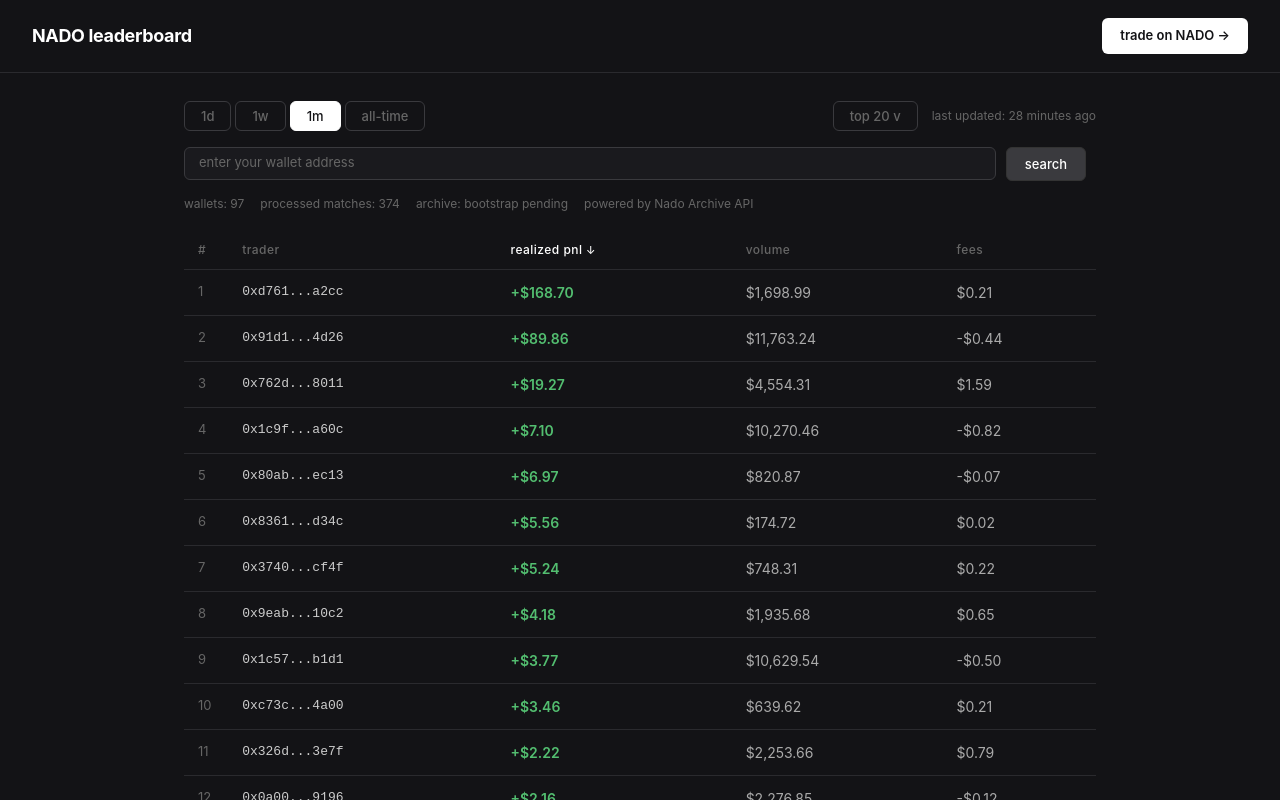
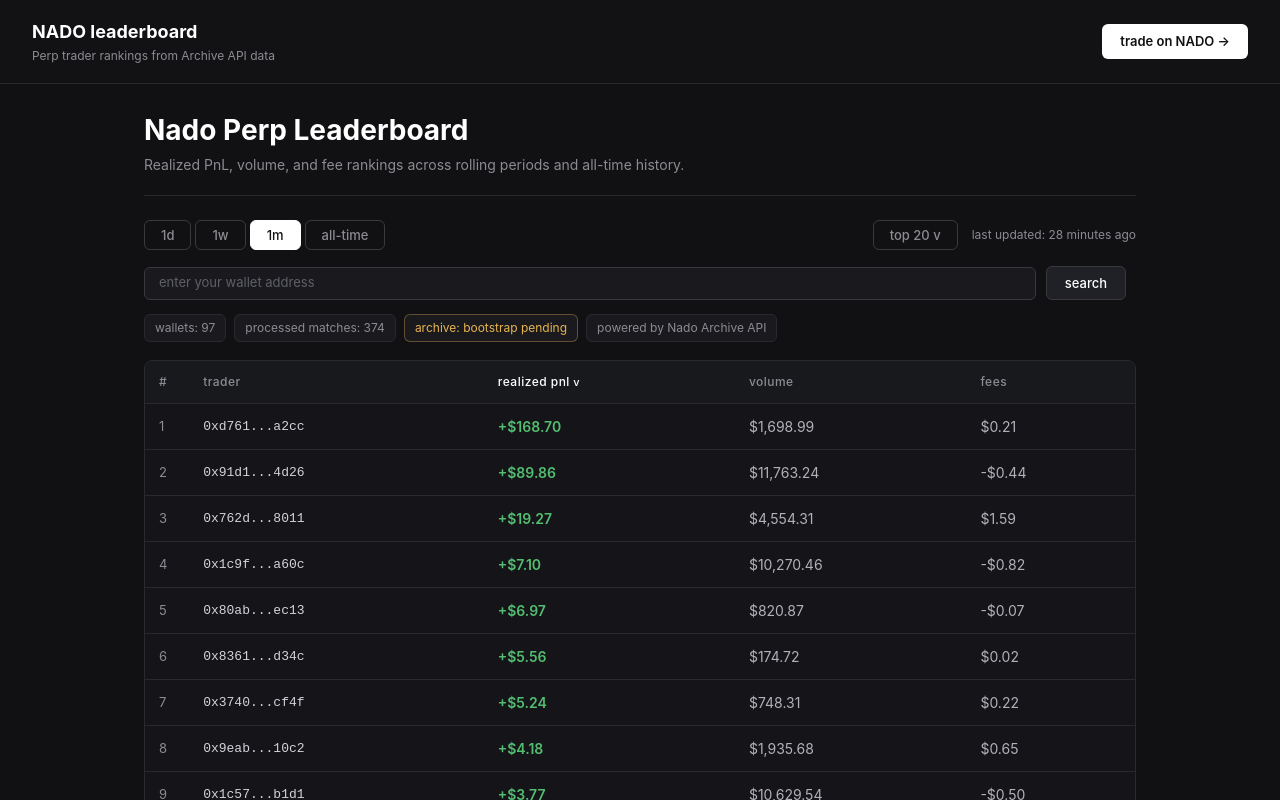
Before and after one commit to omtesNAME/nado_leaderboard, a plain HTML site: page index.html in a window 1280 px wide. Shown: the top 800 px of the page. Drawn offline with Linux system fonts and the light colour scheme.

Commit message:
Polish leaderboard demo UI

```diff
--- a/app.js
+++ b/app.js
@@ -12,7 +12,6 @@ let state = {
   walletAddress: "",
 };
 
-// ── DOM refs ──
 const tabs = document.querySelectorAll(".tab:not(.top-btn)");
 const topBtn = document.getElementById("top-btn");
 const topMenu = document.getElementById("top-menu");
@@ -31,21 +30,18 @@ const walletCountEl = document.getElementById("wallet-count");
 const matchCountEl = document.getElementById("match-count");
 const archiveStatusEl = document.getElementById("archive-status");
 
-// ── Init ──
 (async function init() {
   setupTabs();
   setupTopSelect();
   setupSort();
   setupWalletSearch();
 
-  // default tab visual
   tabs.forEach(t => t.classList.remove("active"));
   document.querySelector(`[data-period="${DEFAULT_PERIOD}"]`).classList.add("active");
 
   await loadData();
 })();
 
-// ── Data loading ──
 async function loadData() {
   showLoading();
   try {
@@ -60,7 +56,6 @@ async function loadData() {
   }
 }
 
-// ── Render ──
 function render() {
   if (!state.data) return;
 
@@ -88,10 +83,9 @@ function render() {
 
   if (wallet) {
     if (userRow && userRank > state.top) {
-      // separator + user row below
       const sep = document.createElement("tr");
       sep.className = "separator";
-      sep.innerHTML = `<td colspan="5">···</td>`;
+      sep.innerHTML = `<td colspan="5">...</td>`;
       tbody.appendChild(sep);
       tbody.appendChild(buildRow(userRow, true));
       searchMsg.textContent = `Your rank: #${userRank}`;
@@ -138,7 +132,6 @@ function sortRows(rows, col, dir) {
   });
 }
 
-// ── Tabs ──
 function setupTabs() {
   tabs.forEach(tab => {
     tab.addEventListener("click", () => {
@@ -150,7 +143,6 @@ function setupTabs() {
   });
 }
 
-// ── Top dropdown ──
 function setupTopSelect() {
   topBtn.addEventListener("click", e => {
     e.stopPropagation();
@@ -160,7 +152,7 @@ function setupTopSelect() {
   topOptions.forEach(opt => {
     opt.addEventListener("click", () => {
       state.top = parseInt(opt.dataset.value, 10);
-      topBtn.textContent = opt.textContent + " ▾";
+      topBtn.textContent = opt.textContent + " v";
       topMenu.classList.add("hidden");
       render();
     });
@@ -169,7 +161,6 @@ function setupTopSelect() {
   document.addEventListener("click", () => topMenu.classList.add("hidden"));
 }
 
-// ── Sort ──
 function setupSort() {
   thCells.forEach(th => {
     if (!th.classList.contains("sortable")) return;
@@ -196,10 +187,11 @@ function updateSortHeaders() {
   });
 }
 
-// ── Wallet search ──
 function setupWalletSearch() {
   walletBtn.addEventListener("click", doWalletSearch);
-  walletInput.addEventListener("keydown", e => { if (e.key === "Enter") doWalletSearch(); });
+  walletInput.addEventListener("keydown", e => {
+    if (e.key === "Enter") doWalletSearch();
+  });
 }
 
 function doWalletSearch() {
@@ -207,7 +199,6 @@ function doWalletSearch() {
   render();
 }
 
-// ── Last updated ──
 function updateLastUpdated() {
   if (!state.data?.last_updated) return;
   const then = new Date(state.data.last_updated);
@@ -233,10 +224,11 @@ function updateStats() {
   walletCountEl.textContent = "wallets: " + fmtInt(walletCount);
   matchCountEl.textContent = "processed matches: " + fmtInt(matchCount);
   archiveStatusEl.textContent = stats.archive_complete ? "archive: complete" : "archive: bootstrap pending";
+  archiveStatusEl.classList.toggle("status-complete", Boolean(stats.archive_complete));
+  archiveStatusEl.classList.toggle("status-pending", !stats.archive_complete);
   statsRow.classList.remove("hidden");
 }
 
-// ── Format ──
 function fmtUsd(val) {
   const abs = Math.abs(val);
   const formatted = abs.toLocaleString("en-US", { minimumFractionDigits: 2, maximumFractionDigits: 2 });
@@ -251,7 +243,6 @@ function escHtml(str) {
   return str.replace(/[&<>"']/g, c => ({ "&": "&amp;", "<": "&lt;", ">": "&gt;", '"': "&quot;", "'": "&#39;" }[c]));
 }
 
-// ── UI state ──
 function showLoading() {
   loadingEl.classList.remove("hidden");
   tableWrap.classList.add("hidden");
--- a/index.html
+++ b/index.html
@@ -8,11 +8,21 @@
 </head>
 <body>
   <header>
-    <div class="logo">NADO leaderboard</div>
+    <div class="brand">
+      <div class="logo">NADO leaderboard</div>
+      <div class="tagline">Perp trader rankings from Archive API data</div>
+    </div>
     <a class="trade-btn" href="https://app.nado.xyz?join=RZrrNhS" target="_blank" rel="noopener">trade on NADO -></a>
   </header>
 
   <main>
+    <section class="overview">
+      <div>
+        <h1>Nado Perp Leaderboard</h1>
+        <p>Realized PnL, volume, and fee rankings across rolling periods and all-time history.</p>
+      </div>
+    </section>
+
     <div class="controls-row">
       <div class="tabs">
         <button class="tab" data-period="1d">1d</button>
--- a/style.css
+++ b/style.css
@@ -1,17 +1,17 @@
 *, *::before, *::after { box-sizing: border-box; margin: 0; padding: 0; }
 
 :root {
-  --bg: #131316;
+  --bg: #111113;
   --surface: #1a1a1e;
+  --surface2: #202126;
   --border: #2a2a2e;
   --border2: #3a3a3e;
   --text: #ffffff;
-  --muted: #666;
+  --muted: #8b8c92;
+  --muted2: #5f6068;
   --green: #53BE70;
   --red: #FF707D;
-  --accent: #ffffff;
-  --tab-active: #ffffff;
-  --tab-inactive: #444;
+  --yellow: #E6B450;
   --font: "Inter", system-ui, -apple-system, sans-serif;
   --mono: "JetBrains Mono", "Fira Mono", "Courier New", monospace;
 }
@@ -25,20 +25,31 @@ html, body {
   min-height: 100vh;
 }
 
-/* ── Header ── */
 header {
   display: flex;
   align-items: center;
   justify-content: space-between;
+  gap: 20px;
   padding: 18px 32px;
   border-bottom: 1px solid var(--border);
+  background: rgba(19, 19, 22, 0.94);
+}
+
+.brand {
+  display: flex;
+  flex-direction: column;
+  gap: 2px;
 }
 
 .logo {
   font-size: 18px;
   font-weight: 700;
-  letter-spacing: -0.02em;
-  color: var(--text);
+  letter-spacing: 0;
+}
+
+.tagline {
+  color: var(--muted);
+  font-size: 12px;
 }
 
 .trade-btn {
@@ -53,18 +64,41 @@ header {
   font-weight: 600;
   text-decoration: none;
   border-radius: 6px;
+  white-space: nowrap;
   transition: opacity 0.15s;
 }
 .trade-btn:hover { opacity: 0.85; }
 
-/* ── Main ── */
 main {
-  max-width: 960px;
+  max-width: 1040px;
   margin: 0 auto;
-  padding: 28px 24px 60px;
+  padding: 30px 24px 60px;
 }
 
-/* ── Controls row ── */
+.overview {
+  display: flex;
+  align-items: flex-end;
+  justify-content: space-between;
+  gap: 20px;
+  margin-bottom: 24px;
+  padding-bottom: 20px;
+  border-bottom: 1px solid var(--border);
+}
+
+.overview h1 {
+  font-size: 28px;
+  line-height: 1.15;
+  font-weight: 700;
+  letter-spacing: 0;
+  margin-bottom: 8px;
+}
+
+.overview p {
+  max-width: 620px;
+  color: var(--muted);
+  font-size: 14px;
+}
+
 .controls-row {
   display: flex;
   align-items: center;
@@ -77,6 +111,7 @@ main {
 .tabs {
   display: flex;
   gap: 4px;
+  flex-wrap: wrap;
 }
 
 .tab {
@@ -91,7 +126,7 @@ main {
   cursor: pointer;
   transition: all 0.15s;
 }
-.tab:hover { color: var(--text); border-color: #444; }
+.tab:hover { color: var(--text); border-color: #4a4a50; }
 .tab.active {
   color: var(--bg);
   background: var(--text);
@@ -104,37 +139,23 @@ main {
   gap: 14px;
 }
 
-select#top-select {
-  background: var(--surface);
-  border: 1px solid var(--border2);
-  color: var(--text);
-  font-family: var(--font);
-  font-size: 13px;
-  padding: 6px 10px;
-  border-radius: 6px;
-  cursor: pointer;
-  outline: none;
-}
-select#top-select:hover { border-color: #444; }
-
 .last-updated {
   font-size: 12px;
   color: var(--muted);
   white-space: nowrap;
 }
 
-/* ── Search ── */
 .search-row {
   display: flex;
   align-items: center;
   gap: 10px;
-  margin-bottom: 20px;
+  margin-bottom: 18px;
   flex-wrap: wrap;
 }
 
 #wallet-input {
   flex: 1;
-  min-width: 220px;
+  min-width: 240px;
   background: var(--surface);
   border: 1px solid var(--border2);
   color: var(--text);
@@ -145,22 +166,22 @@ select#top-select:hover { border-color: #444; }
   outline: none;
   transition: border-color 0.15s;
 }
-#wallet-input::placeholder { color: var(--muted); font-family: var(--font); }
-#wallet-input:focus { border-color: #444; }
+#wallet-input::placeholder { color: var(--muted2); font-family: var(--font); }
+#wallet-input:focus { border-color: #55565d; }
 
 #wallet-search-btn {
   padding: 8px 18px;
-  background: var(--border2);
-  border: 1px solid #333;
+  background: var(--surface2);
+  border: 1px solid var(--border2);
   color: var(--text);
   font-family: var(--font);
   font-size: 13px;
   font-weight: 500;
   border-radius: 6px;
   cursor: pointer;
-  transition: background 0.15s;
+  transition: background 0.15s, border-color 0.15s;
 }
-#wallet-search-btn:hover { background: #333; }
+#wallet-search-btn:hover { background: #2a2b31; border-color: #484951; }
 
 .search-msg {
   font-size: 13px;
@@ -170,18 +191,34 @@ select#top-select:hover { border-color: #444; }
 .stats-row {
   display: flex;
   align-items: center;
-  gap: 16px;
-  margin: -6px 0 18px;
+  gap: 8px;
+  margin: -4px 0 18px;
   color: var(--muted);
   font-size: 12px;
   flex-wrap: wrap;
 }
 
 .stats-row span {
+  display: inline-flex;
+  align-items: center;
+  min-height: 26px;
+  padding: 4px 10px;
+  border: 1px solid var(--border);
+  background: var(--surface);
+  border-radius: 6px;
   white-space: nowrap;
 }
 
-/* ── Loading / Error ── */
+.stats-row .status-complete {
+  color: var(--green);
+  border-color: rgba(83, 190, 112, 0.35);
+}
+
+.stats-row .status-pending {
+  color: var(--yellow);
+  border-color: rgba(230, 180, 80, 0.35);
+}
+
 .loading {
   display: flex;
   align-items: center;
@@ -210,9 +247,11 @@ select#top-select:hover { border-color: #444; }
 
 .hidden { display: none !important; }
 
-/* ── Table ── */
 #table-wrap {
   overflow-x: auto;
+  border: 1px solid var(--border);
+  border-radius: 8px;
+  background: #151519;
 }
 
 table {
@@ -223,32 +262,30 @@ table {
 
 thead th {
   text-align: left;
-  padding: 10px 14px;
+  padding: 12px 14px;
   font-size: 12px;
   font-weight: 500;
   color: var(--muted);
   letter-spacing: 0.04em;
+  background: #18191d;
   border-bottom: 1px solid var(--border);
   white-space: nowrap;
   user-select: none;
 }
 
 thead th.sortable { cursor: pointer; }
-thead th.sortable:hover { color: #aaa; }
+thead th.sortable:hover { color: #b7b8bd; }
 thead th.active-sort { color: var(--text); }
-
-thead th.active-sort::after {
-  content: " ↓";
-  font-size: 11px;
-}
-thead th.active-sort.asc::after { content: " ↑"; }
+thead th.active-sort::after { content: " v"; font-size: 11px; }
+thead th.active-sort.asc::after { content: " ^"; }
 
 tbody tr {
   border-bottom: 1px solid var(--border);
   transition: background 0.1s;
 }
+tbody tr:last-child { border-bottom: none; }
 tbody tr:hover { background: var(--surface); }
-tbody tr.highlight { background: #111; }
+tbody tr.highlight { background: #20231f; }
 
 tbody td {
   padding: 12px 14px;
@@ -265,16 +302,14 @@ td.rank {
 td.address {
   font-family: var(--mono);
   font-size: 13px;
-  color: #ccc;
+  color: #d2d3d8;
 }
 
 td.pnl-pos { color: var(--green); font-weight: 600; }
 td.pnl-neg { color: var(--red); font-weight: 600; }
 td.pnl-zero { color: var(--muted); }
+td.vol, td.fee { color: #b1b2b8; }
 
-td.vol, td.fee { color: #aaa; }
-
-/* separator row */
 tr.separator td {
   text-align: center;
   color: var(--muted);
@@ -283,7 +318,6 @@ tr.separator td {
   border-bottom: 1px solid var(--border);
 }
 
-/* ── Top dropdown ── */
 .top-dropdown {
   position: relative;
 }
@@ -292,7 +326,7 @@ tr.separator td {
   color: var(--muted);
   white-space: nowrap;
 }
-.top-btn:hover { color: var(--text); border-color: #444; }
+.top-btn:hover { color: var(--text); border-color: #4a4a50; }
 
 .top-menu {
   position: absolute;
@@ -323,9 +357,12 @@ tr.separator td {
 }
 .top-option:hover { background: var(--border); color: var(--text); }
 
-/* ── Responsive ── */
 @media (max-width: 600px) {
   header { padding: 14px 16px; }
   main { padding: 18px 12px 40px; }
   .logo { font-size: 16px; }
+  .tagline { display: none; }
+  .overview { margin-bottom: 18px; padding-bottom: 16px; }
+  .overview h1 { font-size: 22px; }
+  .trade-btn { padding: 7px 12px; }
 }
```
